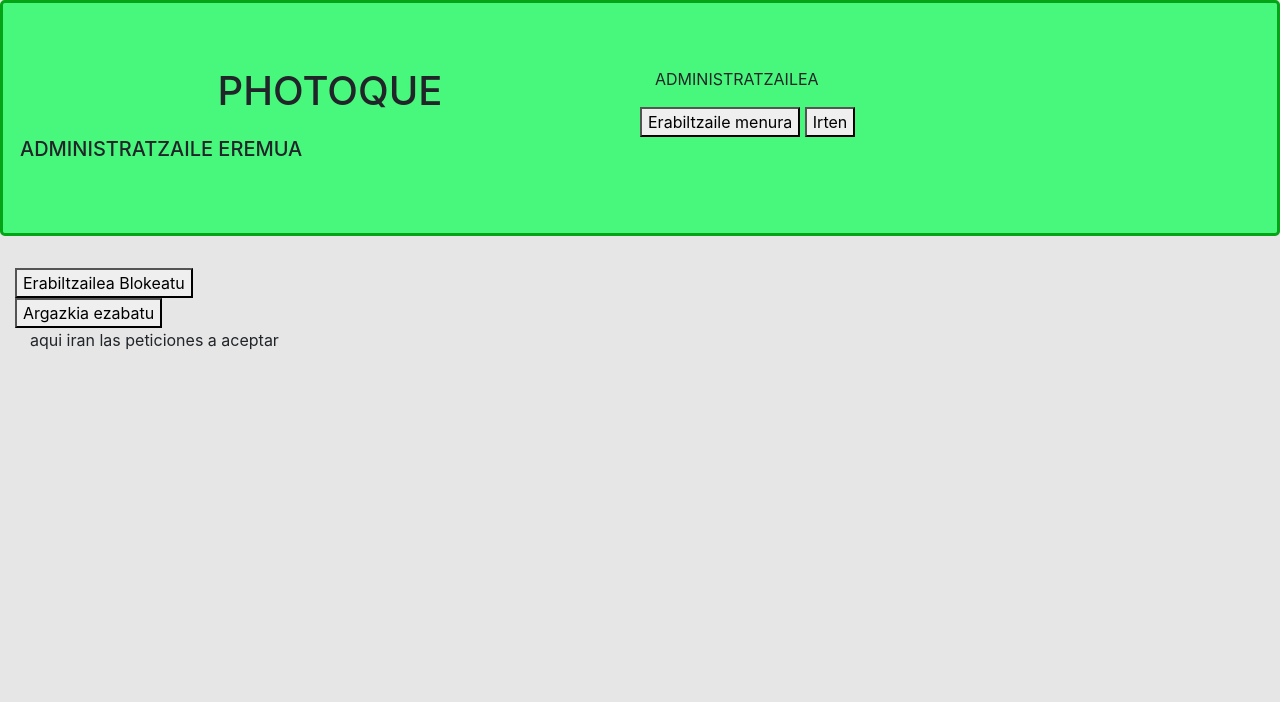
After one commit to Mielotxim/wsra16, a PHP site: page /adminKudeaketa.php in a window 1280 px wide. The commit adds this page. Shown: the top 702 px of the page. Run offline with PHP 8.4, Linux system fonts and the light colour scheme; the visitor is signed in with stand-in values (Sample User, id 1); some libraries are stand-ins or nearby versions.

Commit message:
administratzaile funtzionalitateak gehitzen 2 (irudiak ezabatzea posible da)

```diff
--- /dev/null
+++ b/PHP/adminKudeaketa.php
@@ -0,0 +1,80 @@
+<?php
+session_start();
+if(!isset($_SESSION['user']) && ($_SESSION['user']!="admin@photoque")){
+	header("Location:../home.html");
+}
+else{
+?>
+<!DOCTYPE html>
+<html>
+	<head>
+		<meta name="tipo_contenido" content="text/html;" http-equiv="content-type" charset="utf-8">
+		<title>Admin panel</title>
+		<link rel="stylesheet" href="../css/bootstrap.min.css" />
+		<link rel="stylesheet" href="../css/custom.min.css" />
+	</head>
+	<body style="background-color:#E6E6E6;">
+		<div class="jumbotron" id="jumbo" style="background-color:#48F87C; border-style:solid;border-color:#05A417;">
+			<div class="row">
+				<div class="col-md-6 col-md-offset-3">
+					<center><h1>PHOTOQUE</h1></center>
+				</div>
+				<div class="col-md-3">
+					<p>ADMINISTRATZAILEA</p>
+					<div class="row">
+						<div class="col-md-offset-1">
+							<button onclick="location.href='./menuPropio.php'">Erabiltzaile menura</button>
+							<button onclick="location.href='./logOut.php'">Irten</button>
+						</div>
+					</div>
+				</div>
+			</div>
+			<div class="row">
+				<center><h5>ADMINISTRATZAILE EREMUA</h5></center>
+			</div>
+		</div>
+		<div class="container-fluid">
+			<div class="col-md-2">
+				<div class="row"><button onclick="document.getElementById('blokuser').style.display = 'inline';">Erabiltzailea Blokeatu</button></div>
+				<div class="row"><button onclick="document.getElementById('deletimg').style.display = 'inline';">Argazkia ezabatu</button></div>
+			</div>
+			<div class="col-md-offset-1 col-md-6" >
+				<form id="blokuser" style="display:none;" method="post" action="adminKudeaketa.php">
+					<p><input type="text" name="erab" placeholder="Erabiltzailearen eposta" required />&nbsp;<input type="submit" value="Blokeatu"/></p>
+				</form>
+				<form id="deletimg" style="display:none;" method="post" action="adminKudeaketa.php">
+					<p><input type="text" name="titulo" placeholder="Irudiaren titulua" required />&nbsp;<input type="submit" value="Ezabatu"/></p>
+				</form>
+			</div>
+			<div class="col-md-3" id="list" style="height:375px; overflow:scroll;">
+			<?php
+				include ("./konektatu.php");
+				if(isset($_POST['erab'])){
+					$eposta = $_POST['erab'];
+					$giz = $niremysqli->query("SELECT Eposta FROM erabiltzailea WHERE Eposta LIKE '%$eposta%'");
+					while ($row = $giz->fetch_assoc()){
+						echo "<p><a href='./blokeatuErabiltzailea.php?user=$row[Eposta]'>$row[Eposta]</a></p>";
+					}
+					$giz->close();
+				}
+				else if(isset($_POST['titulo'])){
+					$argazkia = $_POST['titulo'];
+					$giz = $niremysqli->query("SELECT Argazkia,Titulua,Id FROM ARGAZKIA WHERE Titulua LIKE '%$argazkia%'");
+					while($row = $giz->fetch_assoc()){
+						echo "<p><a href='./ezabatuIrudia.php?id=$row[Id]' >
+						<img src='data:Irudia/jpeg;base64,".base64_encode($row['Argazkia'])."' width='300px' title='$row[Titulua]' alt='$row[Titulua]'/></a></p>";
+					}
+					$giz->close();
+				}
+				else{
+					echo "aqui iran las peticiones a aceptar";
+				}
+				$niremysqli->close();
+			?>
+			</div>
+		</div>
+	</body>
+</html>
+<?php
+}
+?>
--- a/PHP/irudiPublikoak.php
+++ b/PHP/irudiPublikoak.php
@@ -1,6 +1,6 @@
 <?php
 	include "konektatu.php";
-	$giz = $niremysqli->query("SELECT Titulua, Argazkia FROM argazkia WHERE Kategoria='public'");
+	$giz = $niremysqli->query("SELECT Titulua, Argazkia FROM argazkia WHERE Kategoria='public' order by Date DESC");
 	$popi=0;
 	$pipo=false;
 	while(($row = $giz->fetch_assoc()) && $pipo==false) {
--- a/PHP/menuPropio.php
+++ b/PHP/menuPropio.php
@@ -57,6 +57,5 @@ if(!isset($_SESSION['user'])){
 		<?php
 					include('./photo.php');
 		?>
-
 	</body>
 </html>
```
Also changed, not shown: PHP/argazkiaIgo.php (+4 -4 lines), PHP/blokeatuErabiltzailea.php (added, +9 -0 lines), PHP/ezabatuIrudia.php (added, +15 -0 lines).
